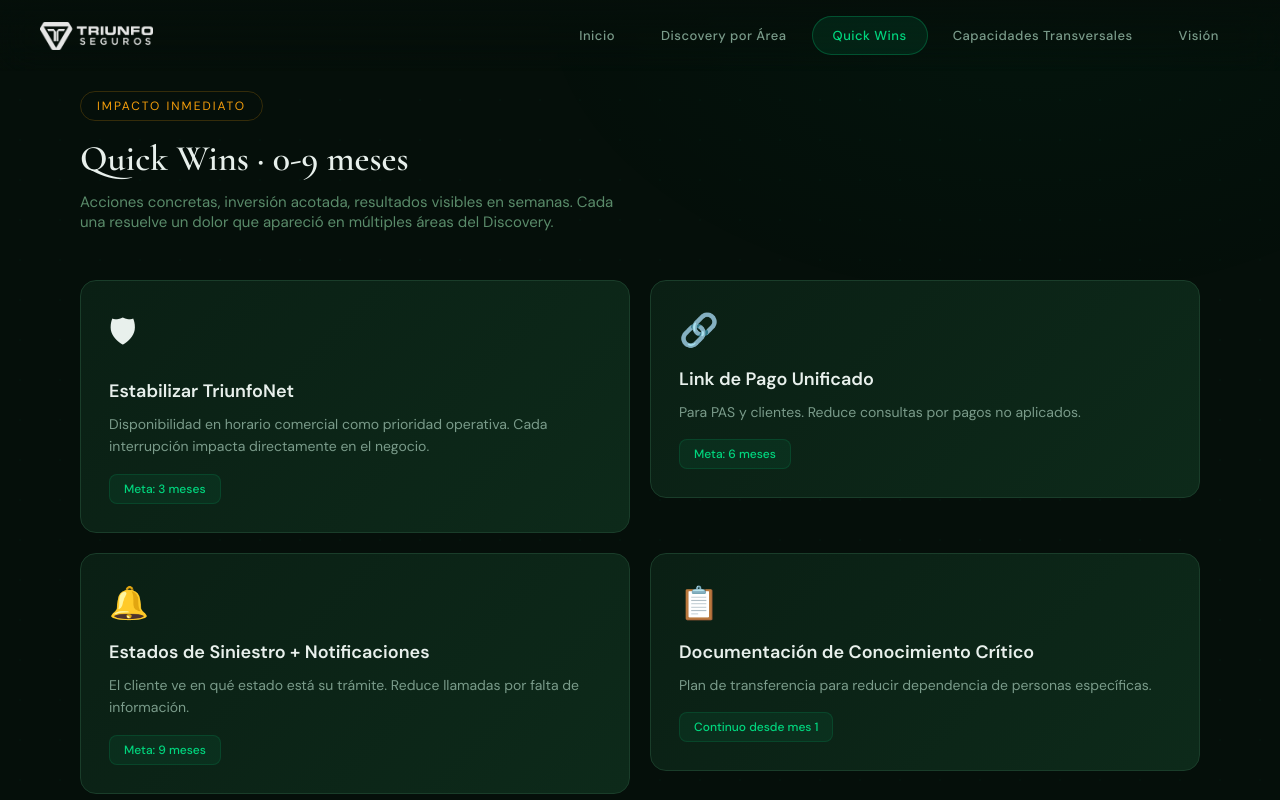
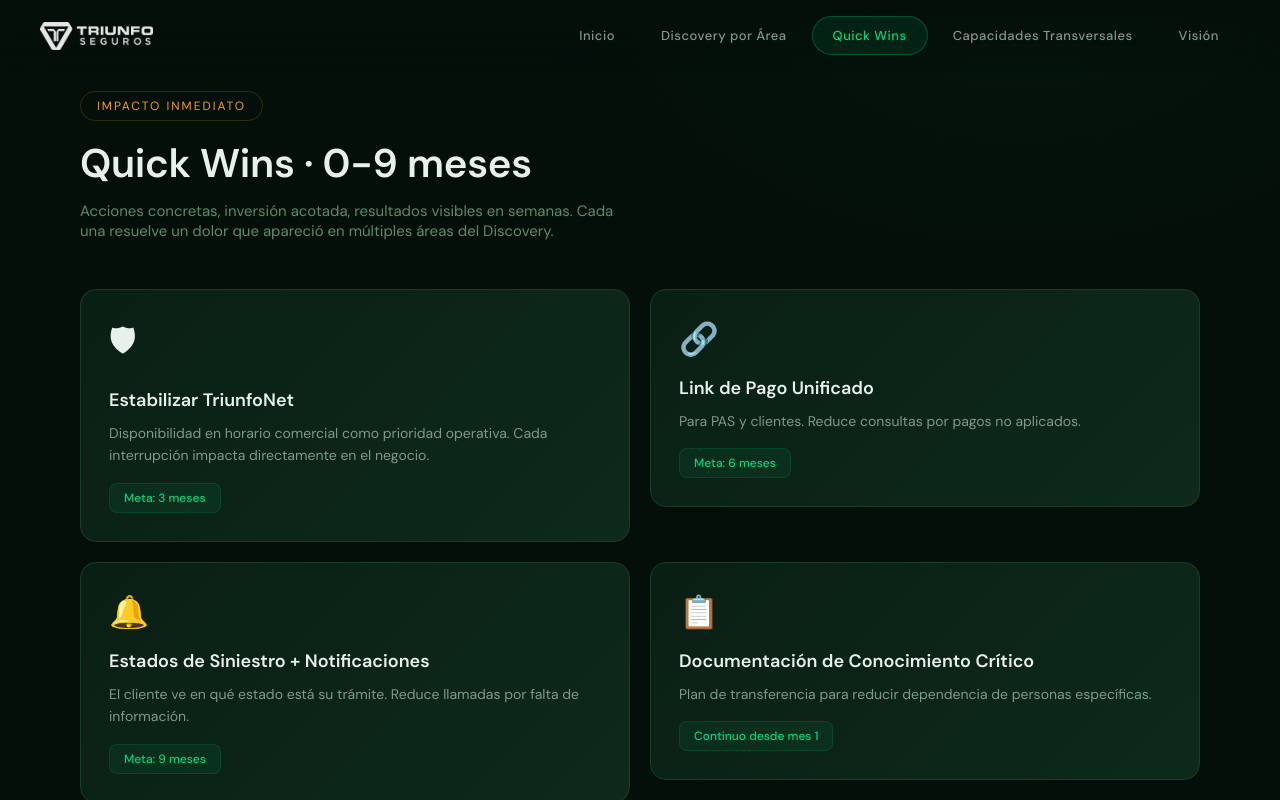
Before and after one commit to Franquito10/discovery-triunfo, a React (Vite) app: page / in a window 1280 px wide. Both pictures are taken after a click on the element "Quick Wins". Shown: the top 800 px of the page. Built offline with nearby package versions, Linux system fonts and the light colour scheme.

Commit message:
Style: Change Quick Wins title to DM Sans for modern tech look

```diff
--- a/src/App.jsx
+++ b/src/App.jsx
@@ -645,7 +645,7 @@ export default function DiscoveryPresentation() {
                 <div style={{ display: "inline-block", padding: "6px 16px", borderRadius: 100, border: "1px solid #F59E0B33", fontSize: 12, letterSpacing: 2, textTransform: "uppercase", color: "#F59E0B", marginBottom: 16 }}>
                   Impacto inmediato
                 </div>
-                <h2 style={{ fontFamily: "'Cormorant Garamond', serif", fontSize: 36, fontWeight: 600, marginBottom: 12 }}>
+                <h2 style={{ fontFamily: "'DM Sans', sans-serif", fontSize: 40, fontWeight: 600, letterSpacing: "-0.3px", marginBottom: 12 }}>
                   Quick Wins · 0-9 meses
                 </h2>
                 <p style={{ color: "#5A8B6A", fontSize: 15, maxWidth: 540 }}>
```
